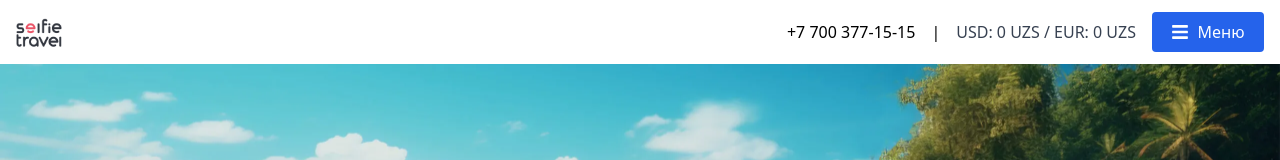
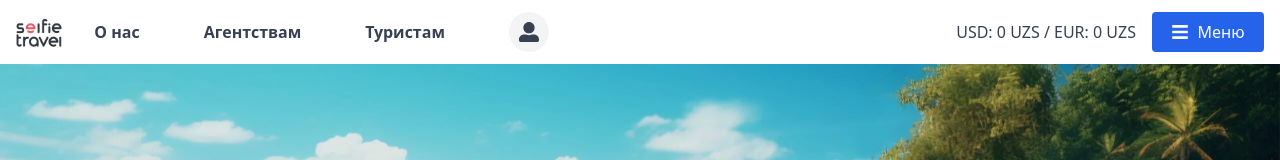
Before and after one commit to Marapu1a/dest-xPert, a React (Vite) app: page / in a window 1280 px wide. Shown: the top 160 px of the page. Built offline with nearby package versions, Linux system fonts and the light colour scheme; no server answers.

Commit message:
header fix 20.01.25

```diff
--- a/src/components/Header.jsx
+++ b/src/components/Header.jsx
@@ -7,6 +7,7 @@ import {
   FaInstagram,
   FaTelegram,
   FaYoutube,
+  FaUserAlt,
 } from 'react-icons/fa';
 import { motion, AnimatePresence } from 'framer-motion';
 import logo from '@assets/header/logo.gif';
@@ -60,9 +61,41 @@ const HeaderWithMenu = () => {
             <img src={logo} alt="Logo" className="h-8" loading="lazy" />
           </Link>
 
+          <div className="hidden md:flex space-x-16 items-center ml-8 mr-auto">
+            <Link
+              to="/about"
+              className="text-gray-700 hover:text-blue-600 font-semibold"
+            >
+              О нас
+            </Link>
+            <Link
+              to="/agency"
+              className="text-gray-700 hover:text-blue-600 font-semibold"
+            >
+              Агентствам
+            </Link>
+            <Link
+              to="/tourists"
+              className="text-gray-700 hover:text-blue-600 font-semibold"
+            >
+              Туристам
+            </Link>
+            <Link
+              to="/cabinet"
+              className="relative flex items-center justify-center w-10 h-10 rounded-full bg-gray-100 hover:bg-blue-600 transition-colors"
+            >
+              <FaUserAlt
+                className="text-gray-700 hover:text-white transition-colors"
+                size={20}
+              />
+            </Link>
+          </div>
+
           <div className="hidden md:flex space-x-4 ml-auto">
-            <span className="text-pretty">+7 700 377-15-15</span>
-            <span>|</span>
+            {/* Номер телефона */}
+            <span className="text-pretty"></span>
+            {/* Перемычка */}
+            <span></span>
             <CurrencyRates />
           </div>
 
```
